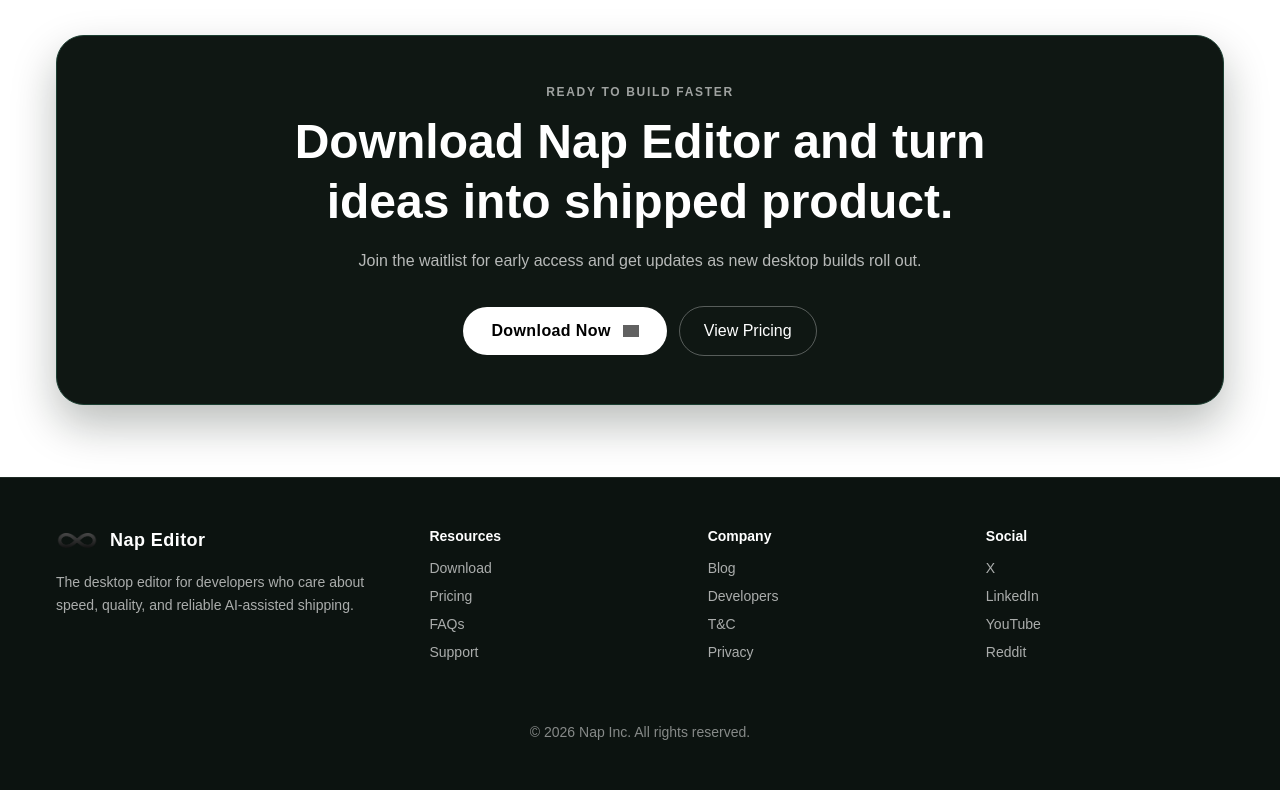
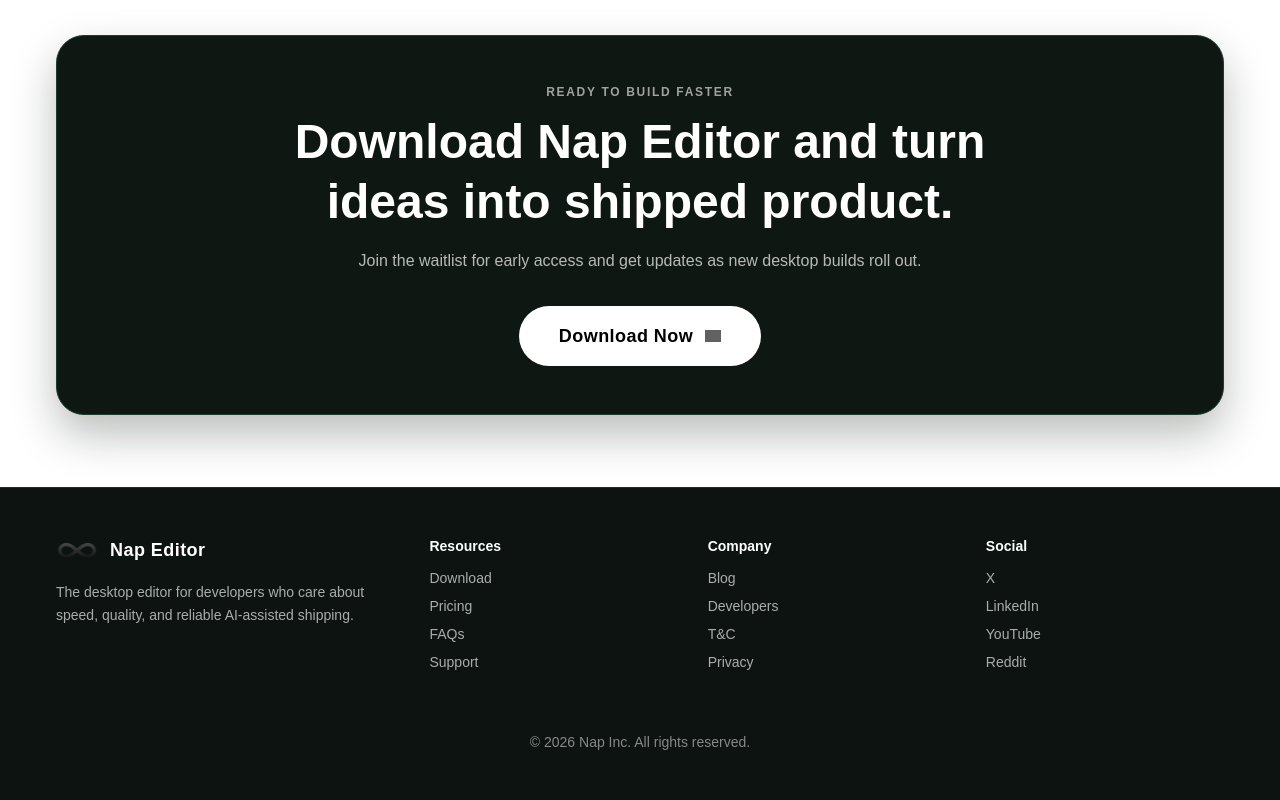
Before and after one commit to farzeenilyaszargar/nap-ide, a Next.js app: page / in a window 1280 px wide. Shown: the part 2633-3433 px from the top of the page. Built offline with nearby package versions, Linux system fonts and the light colour scheme; no server answers; grey boxes are pictures that could not be loaded; a web font is replaced by a local one.

Commit message:
Remove pricing CTA and enlarge final download button

```diff
--- a/components/trySurfer.tsx
+++ b/components/trySurfer.tsx
@@ -1,4 +1,3 @@
-import Link from "next/link";
 import DownloadButton from "./customDownload";
 
 export default function TryNap() {
@@ -12,14 +11,8 @@ export default function TryNap() {
         <p className="mx-auto mt-4 max-w-2xl text-sm leading-relaxed text-white/70 sm:text-base">
           Join the waitlist for early access and get updates as new desktop builds roll out.
         </p>
-        <div className="mt-8 flex flex-wrap items-center justify-center gap-3">
-          <DownloadButton variant="light" />
-          <Link
-            href="/pricing"
-            className="inline-flex items-center justify-center rounded-full border border-white/30 px-6 py-3 text-sm font-medium text-white transition hover:bg-white/10 sm:text-base"
-          >
-            View Pricing
-          </Link>
+        <div className="mt-8 flex items-center justify-center">
+          <DownloadButton variant="light" className="px-10 py-4 text-base sm:text-lg" />
         </div>
       </div>
     </section>
```
